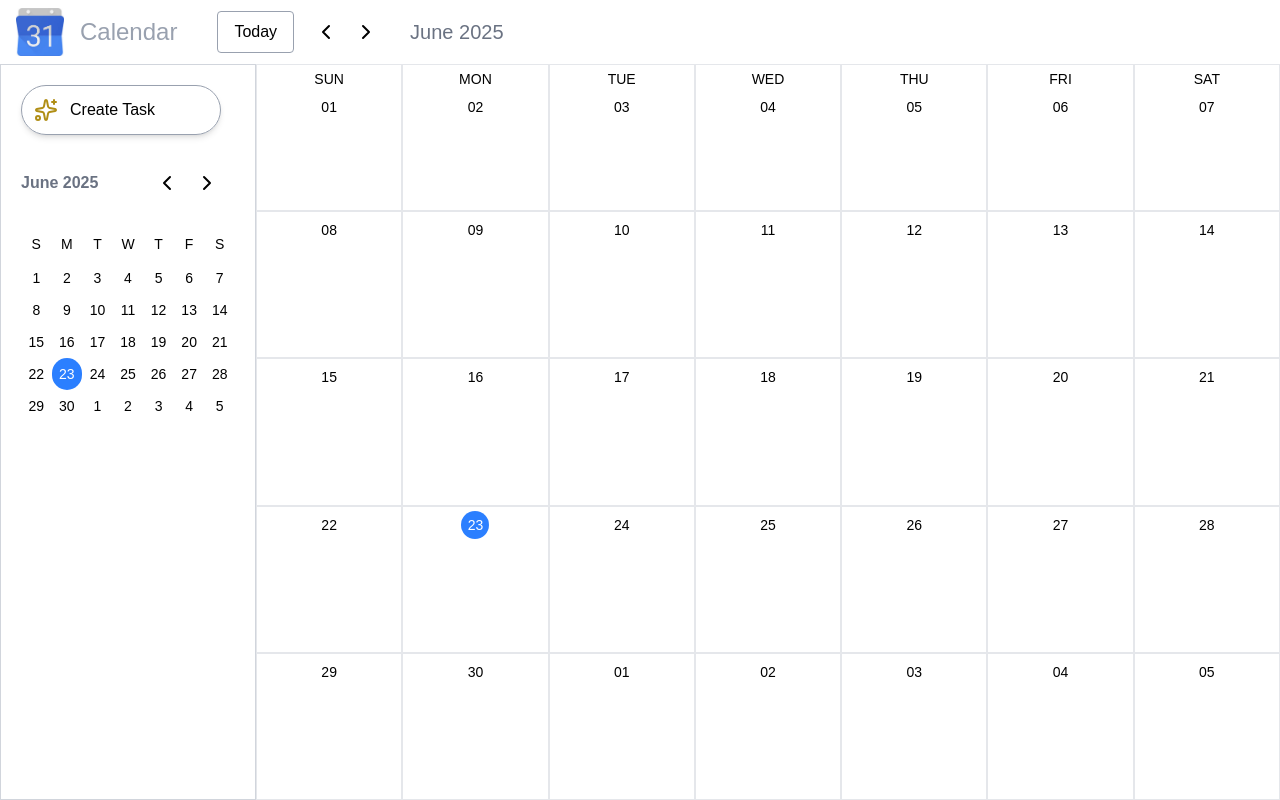
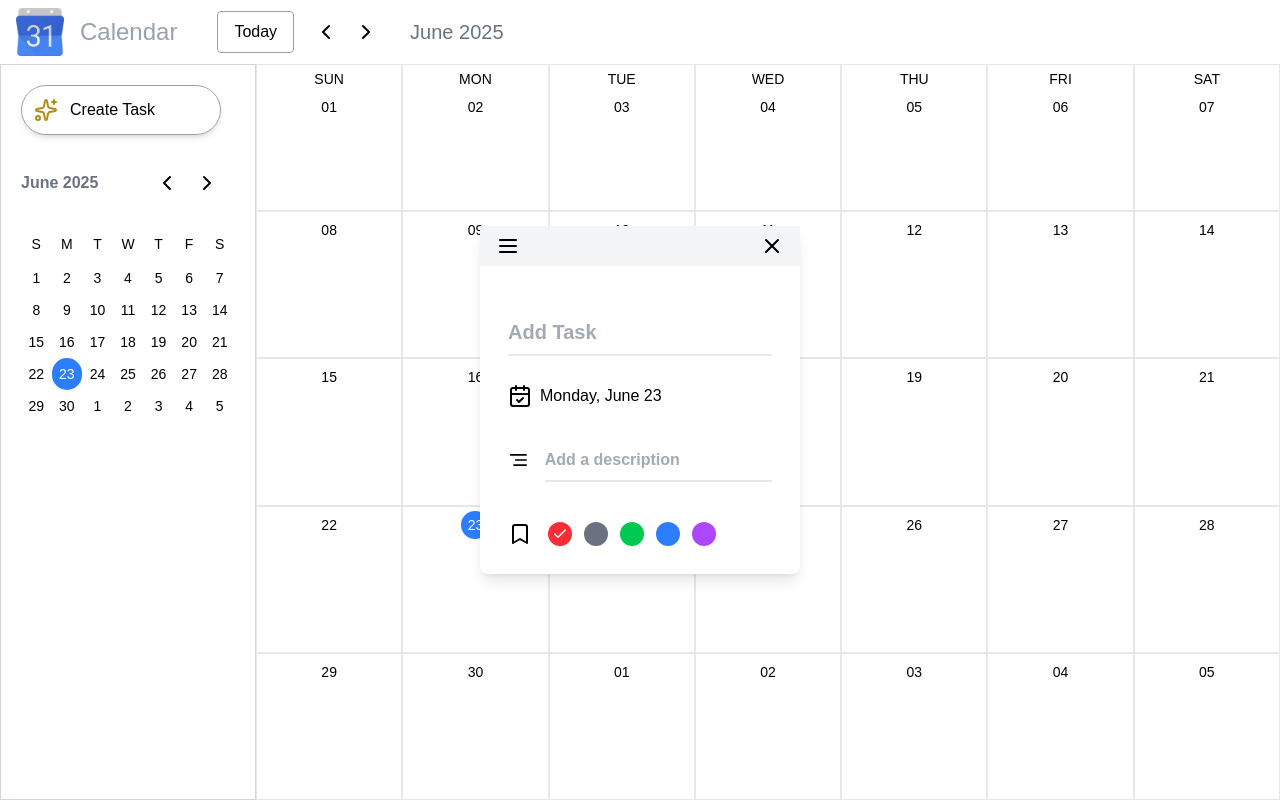
Before and after one commit to NAVIN0507/calendar, a React (Vite) app: page / in a window 1280 px wide. Both pictures are taken after a click on the button "Create Task". Built offline with nearby package versions, Linux system fonts and the light colour scheme.

Commit message:
added smallCalendar

```diff
--- a/src/App.jsx
+++ b/src/App.jsx
@@ -4,15 +4,18 @@ import CalendarHeader from './components/CalendarHeader'
 import SideBar from './components/SideBar'
 import Month from './components/Month'
 import GlobalContext from './context/GlobalContext'
+import EventModel from './components/EventModel'
 
 const App = () => {
 
   const [currentMonth, setcurrentMonth] = useState(getMonth())
-  const {monthIndex}  =useContext(GlobalContext)
+  const {monthIndex , showEventModel}  =useContext(GlobalContext)
   useEffect(()=>{
     setcurrentMonth(getMonth(monthIndex))
   } , [monthIndex])
   return (
+    <>
+    {showEventModel && <EventModel/>}
   <div className="h-screen flex flex-col">
   <CalendarHeader/>
     <div className='flex flex-1'>
@@ -20,6 +23,7 @@ const App = () => {
       <Month month={currentMonth}/>
     </div>
   </div>
+  </>
   )
 }
 
--- a/src/components/CreateEventButton.jsx
+++ b/src/components/CreateEventButton.jsx
@@ -1,10 +1,12 @@
 import { SparkleIcon, SparklesIcon } from 'lucide-react'
-import React from 'react'
+import React, { useContext } from 'react'
+import GlobalContext from '../context/GlobalContext'
 
 const CreateEventButton = () => {
+    const {setShowEventModel}  = useContext(GlobalContext)
   return (
-    <button className='border p-3 w-50 border-gray-400 gap-3 rounded-full flex items-center shadow-md  hover:shadow-2xl cursor-pointer'>
-        <SparklesIcon color='#b08e15'/> Create Task
+    <button className='border p-3 w-50 border-gray-400 gap-3 rounded-full flex items-center shadow-md  hover:shadow-2xl cursor-pointer' onClick={()=>setShowEventModel(true)}>
+        <SparklesIcon color='#b08e15' /> Create Task
     </button>
   )
 }
--- a/src/components/Day.jsx
+++ b/src/components/Day.jsx
@@ -1,7 +1,9 @@
 import dayjs from 'dayjs'
-import React from 'react'
+import React, { useContext } from 'react'
+import GlobalContext from '../context/GlobalContext'
 
 const Day = ({day , rowIdx}) => {
+  const {setDaySelected , setShowEventModel}  = useContext(GlobalContext)
     const getCurrentDateClass = ()=>{
         return day.format("DD-MM-YY") === dayjs().format("DD-MM-YY") ?  'bg-blue-500 text-white rounded-full w-7' :''
     }
@@ -14,6 +16,12 @@ const Day = ({day , rowIdx}) => {
         {day.format('DD')}
      </p>
      </header>
+     <div className='flex-1 cursor-pointer' onClick={()=>{
+      setDaySelected(day)
+      setShowEventModel(true)
+     }}>
+
+     </div>
     </div>
   )
 }
--- /dev/null
+++ b/src/components/EventModel.jsx
@@ -0,0 +1,74 @@
+import { Bookmark, CalendarCheckIcon, Clock, Menu, X } from 'lucide-react'
+import React, { useContext, useState } from 'react'
+import GlobalContext from '../context/GlobalContext'
+import { AlignRight , Check } from 'lucide-react'
+const labelsClasses = [
+    'red',
+    'gray',
+    'green',
+    'blue',
+    'purple'
+]
+const labelColors = {
+    red: 'bg-red-500',
+    gray: 'bg-gray-500',
+    green: 'bg-green-500',
+    blue: 'bg-blue-500',
+    purple: 'bg-purple-500',
+  };
+
+const EventModel = () => {
+    const {setShowEventModel , daySelected}  = useContext(GlobalContext);
+    const [title, settitle] = useState('');
+    const [description, setdescription] = useState("");
+    const [selectedLabel, setselectedLabel] = useState(labelsClasses[0])
+  return (
+    <div className='h-screen w-full fixed left-0 top-0 flex justify-center items-center'>
+        <form action="" className='bg-white rounded-lg shadow-lg w-1/4'>
+        <header className='bg-gray-100 px-4 py-2 flex justify-between items-center'>
+            <span className=''>
+                <Menu/>
+            </span>
+            <button onClick={()=>setShowEventModel(false)} className='cursor-pointer'>
+                <span>
+                    <X/>
+                </span>
+            </button>
+        </header>
+        <div className='p-7 -mt-4'>
+            <div className='grid grid-cols-1/5 items-end gap-y-7'>
+            <div></div>
+            <input type="text" name='title' placeholder='Add Task' value={title} onChange={(e)=>settitle(e.target.value)} className='pt-3 border-0 text-gray-600 text-xl font-semibold pb-2 w-full border-b-2 border-gray-200 focus:outline-none focus:ring-0 focus:border-blue-500'/>
+            <div className='flex gap-2'>
+            <span className=''>
+                <CalendarCheckIcon/>
+            </span>
+            <p>{daySelected.format('dddd, MMMM DD')}</p>
+            </div>
+            <div className='flex gap-4'>
+            <AlignRight className='mt-3'/>
+            <input type="text" name='description' placeholder='Add a description' value={description} onChange={(e)=>setdescription(e.target.value)} className='pt-3 border-0 text-gray-600  font-semibold pb-2 w-full border-b-2 border-gray-200 focus:outline-none focus:ring-0 focus:border-blue-500'/>
+            </div>
+            <div className='flex gap-4'>
+            <Bookmark className='mt-3'/>
+         <div className='mt-3 flex gap-3'>
+{labelsClasses.map((lb) => (
+  <span
+    key={lb}
+    className={`${labelColors[lb]} w-6 h-6 rounded-full flex items-center justify-center cursor-pointer`}
+    onClick={()=>setselectedLabel(lb)}
+  >
+    {selectedLabel === lb    &&  (<Check className="text-white w-4 h-4" />) }
+
+  </span>
+))}
+</div>
+            </div>
+            </div>
+        </div>
+        </form>
+    </div>
+  )
+}
+
+export default EventModel
--- a/src/context/ContextWrapper.jsx
+++ b/src/context/ContextWrapper.jsx
@@ -5,14 +5,15 @@ import dayjs from 'dayjs'
 const ContextWrapper = (props) => {
   const [monthIndex, setMonthIndex] = useState(dayjs().month())
   const [smallCalendarMonth, setSmallCalendarMonth] = useState(null);
-  const [daySelected, setDaySelected] = useState(null)
+  const [daySelected, setDaySelected] = useState(dayjs())
+  const [showEventModel, setShowEventModel] = useState(false)
   useEffect(()=>{
     if(smallCalendarMonth!==null){
       setMonthIndex(smallCalendarMonth)
     }
   } , [smallCalendarMonth])
   return (
-    <GlobalContext.Provider value={{monthIndex , setMonthIndex  , smallCalendarMonth , setSmallCalendarMonth , daySelected , setDaySelected}}>
+    <GlobalContext.Provider value={{monthIndex , setMonthIndex  , smallCalendarMonth , setSmallCalendarMonth , daySelected , setDaySelected , showEventModel , setShowEventModel}}>
       {props.children}
     </GlobalContext.Provider>
   )
--- a/src/context/GlobalContext.js
+++ b/src/context/GlobalContext.js
@@ -6,7 +6,9 @@ const GlobalContext =  React.createContext({
     smallCalendarMonth:0,
     setSmallCalendarMonth:(index)=>{},
     daySelected:null,
-    setDaySelected:(day)=>{}
+    setDaySelected:(day)=>{},
+    showEventModel:false,
+    setShowEventModel:()=>{}
 })
 
 export default GlobalContext
```
